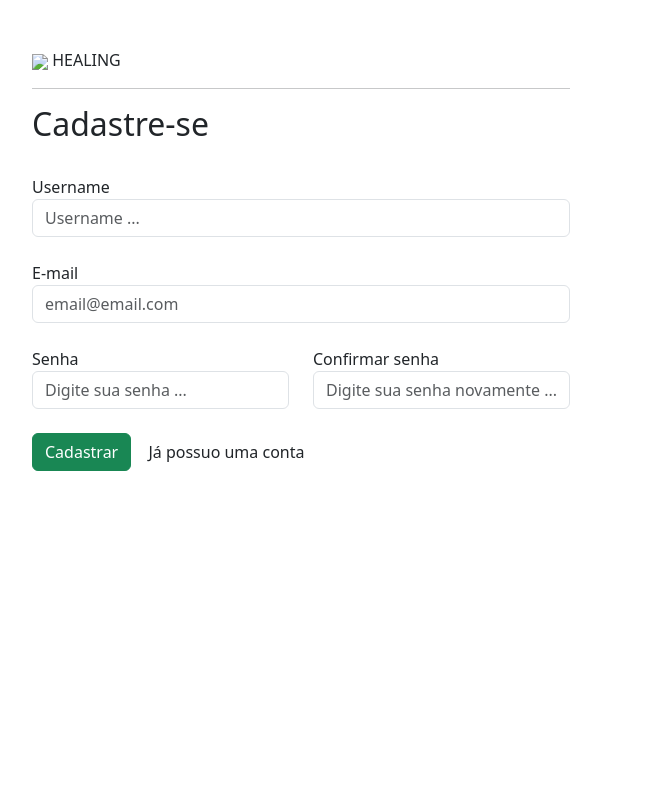
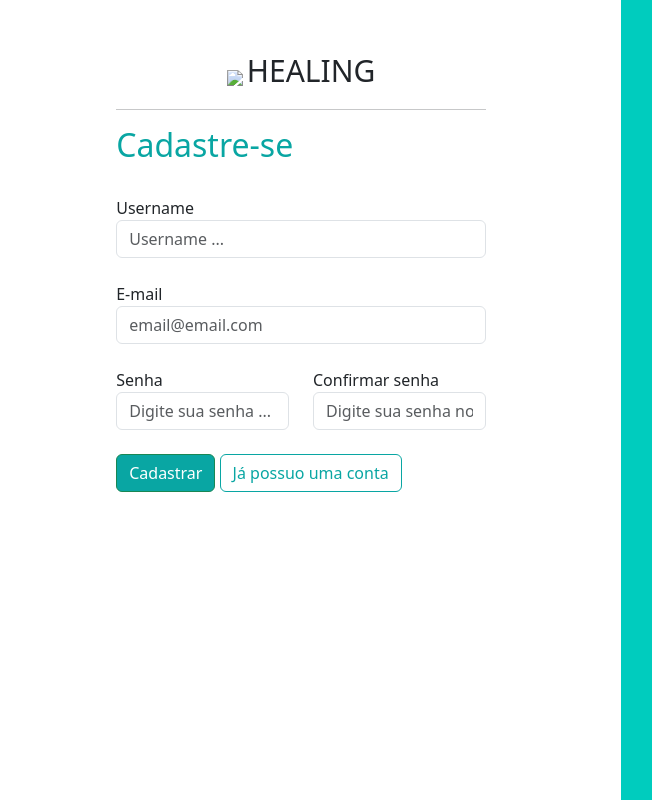
Before and after one commit to CaioSouza07/Projeto-M-dico, a Django app: template usuarios/templates/cadastro.html in a window 1280 px wide. Shown: the whole page, without its empty margins (19-671 px from the left). Run offline with Django 5.2, Linux system fonts and the light colour scheme; the template is opened without the code that fills it, so the values that code supplies are empty.

Commit message:
Modificando arquivos css

```diff
--- a/templates/static/usuarios/css/usuarios.css
+++ b/templates/static/usuarios/css/usuarios.css
@@ -0,0 +1,37 @@
+.bg-main{
+background-color: var(--main-color);
+height: 100vh;
+}
+
+.cont-cadastro{
+width: 60%;
+}
+
+.cont-logo{
+text-align: center;
+}
+
+.text-logo{
+font-size: 30px;
+font-family: system-ui, -apple-system, BlinkMacSystemFont, 'Segoe UI', Roboto, Oxygen, Ubuntu, Cantarell, 'Open Sans', 'Helvetica Neue', sans-serif;
+}
+
+.fonte-destaque1{
+color: var(--dark-color)
+}
+
+.btn-dark-color{
+background-color: var(--dark-color);
+color: white;
+}
+
+.btn-dark-color-outline{
+border: 1px solid var(--dark-color);
+color: var(--dark-color)
+}
+
+.btn-dark-color-outline:hover{
+background-color: var(--dark-color);
+color: white;
+border: 1px solid var(--dark-color);
+}
--- a/usuarios/templates/cadastro.html
+++ b/usuarios/templates/cadastro.html
@@ -1,5 +1,12 @@
 {% extends "base.html" %}
+{% load static  %}
+
+    {% block 'head' %}
+        <link rel="stylesheet" href="{% static "usuarios/css/usuarios.css" %}" >
+    {% endblock 'head'%}
+
     {% block 'body' %}
+
         <div class="container-fluid">
             <div class="row">
                 <div class="col-md d-flex justify-content-center">
```
